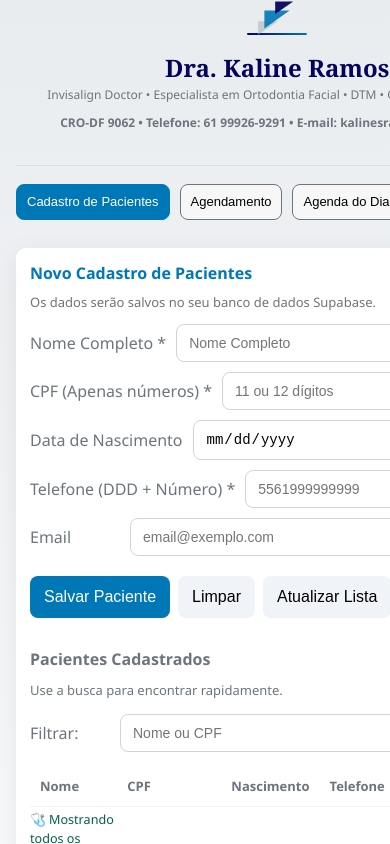
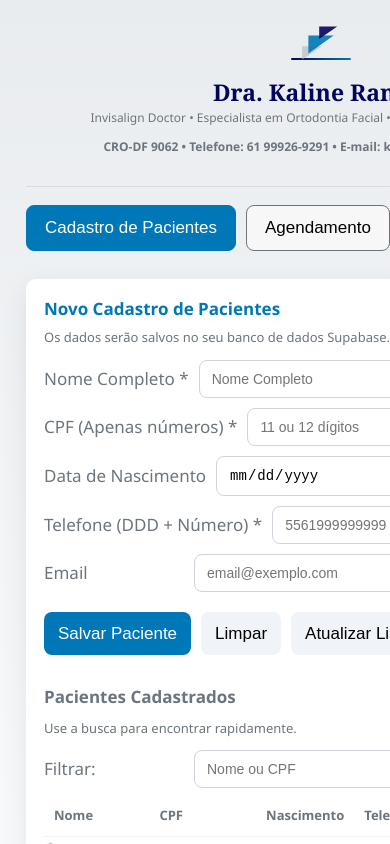
Before and after one commit to Carmelramos/agenda-dra-kaline-ramos, a plain HTML site: page index.html in a window 390 px wide. Drawn offline with Linux system fonts and the light colour scheme; no server answers.

Commit message:
otimizando css

```diff
--- a/index.html
+++ b/index.html
@@ -4,7 +4,7 @@
   <meta charset="utf-8" />
   <meta name="viewport" content="width=device-width, initial-scale=1.0, maximum-scale=1.0, user-scalable=no, viewport-fit=cover">
   <title>Agenda • Dra. Kaline Ramos</title>
-  <link rel="stylesheet" href="styles.css" />
+  <link rel="stylesheet" href="styles-compact.css" />
   <link rel="icon" type="image/x-icon" href="favicon.ico?v=1">
   <link rel="manifest" href="manifest.json">
   <meta name="theme-color" content="#0077b6">
--- /dev/null
+++ b/styles-compact.css
@@ -0,0 +1,244 @@
+:root {
+  --bg: #f8f9fa;
+  --card: #ffffff;
+  --accent: #0077b6;
+  --accent-dark: #03045e;
+  --muted: #6c757d;
+  --success: #28a745;
+  --danger: #dc3545;
+  --shadow: 0 8px 28px rgba(0, 0, 0, 0.08);
+  --radius: 10px;
+
+  --color-30min: #f3e8ff;
+  --color-60min: #f0f9fa;
+  --border-30min: #b39ddb;
+  --border-60min: #ced4da;
+
+  font-family: "Segoe UI", Roboto, Arial, sans-serif;
+}
+
+/* RESET GLOBAL */
+* { box-sizing: border-box; }
+html, body {
+  width: 100%;
+  height: 100%;
+  max-width: 100%;
+  margin: 0;
+  padding: 0;
+  color: #212529;
+  background: linear-gradient(180deg, #e9ecef 0%, var(--bg) 100%);
+  -webkit-font-smoothing: antialiased;
+  -moz-osx-font-smoothing: grayscale;
+  -webkit-text-size-adjust: 100%;
+  touch-action: manipulation;
+  overscroll-behavior: none;
+  overflow-x: hidden;
+  background-attachment: fixed;
+  transform: translateZ(0);
+  backface-visibility: hidden;
+}
+
+/* TOPO */
+.topbar {
+  display: flex;
+  align-items: center;
+  justify-content: space-between;
+  padding: 25px 30px;
+  border-bottom: 1px solid rgba(0,0,0,0.08);
+  background: transparent;
+}
+.brand {
+  display: flex;
+  justify-content: space-between;
+  align-items: center;
+  width: 100%;
+}
+.brand-left {
+  display: flex;
+  align-items: center;
+}
+.triangles {
+  display: flex;
+  align-items: center;
+  justify-content: center;
+  margin-right: 40px;
+  position: relative;
+  transform: rotate(-90deg);
+  transition: transform 0.4s ease;
+  cursor: pointer;
+  animation: subtleFloat 6s ease-in-out infinite alternate;
+}
+.t {
+  width: 0; height: 0;
+  border-style: solid;
+  transition: transform 0.6s ease, opacity 0.6s ease, filter 0.6s ease;
+  opacity: 0.9;
+  position: absolute;
+}
+.t1 { border-width: 0 22px 32px 0; border-color: transparent #adb5bd transparent transparent; transform: translate(-25px,-15px); opacity: .6; z-index:1; }
+.t2 { border-width: 0 28px 42px 0; border-color: transparent var(--accent) transparent transparent; transform: translate(-8px,0); z-index:2; }
+.t3 { border-width: 0 20px 30px 0; border-color: transparent var(--accent-dark) transparent transparent; transform: translate(12px,12px); z-index:3; }
+.triangles:hover .t1 { transform: translate(5px,0) scale(1.05); opacity:.8; }
+.triangles:hover .t2 { transform: translate(10px,0) scale(1.08); filter:brightness(1.1); }
+.triangles:hover .t3 { transform: translate(15px,0) scale(1.1); filter:brightness(1.15); }
+@keyframes subtleFloat { from{transform:rotate(-90deg) translateY(0);} to{transform:rotate(-90deg) translateY(-2px);} }
+
+.brand-texts { flex: 1; }
+.brand-texts h1 {
+  font-family: Georgia, "Times New Roman", Times, serif;
+  font-size: 32px;
+  color: var(--accent-dark);
+  font-weight: 600;
+  margin: 0;
+}
+.brand-texts .subtitle {
+  font-size: 14px;
+  color: var(--muted);
+  font-weight: 500;
+  margin-top: 2px;
+}
+
+/* CONTAINER */
+.container {
+  max-width: 980px;
+  margin: 28px auto 60px;
+  display: grid;
+  grid-template-columns: 1fr;
+  gap: 18px;
+  padding: 0 18px;
+  width: 100%;
+  box-sizing: border-box;
+}
+
+/* ABAS */
+.tabs-nav {
+  display: flex;
+  gap: 10px;
+  padding-bottom: 10px;
+  flex-wrap: wrap;
+}
+.tab-btn {
+  padding: 10px 18px;
+  border: 1px solid var(--muted);
+  border-radius: 8px;
+  background: #f7f7f7;
+  cursor: pointer;
+  font-weight: 500;
+  transition: all .2s;
+}
+.tab-btn.active { background: var(--accent); color: white; border-color: var(--accent); }
+
+/* CARD */
+.card {
+  background: var(--card);
+  padding: 18px;
+  border-radius: var(--radius);
+  box-shadow: var(--shadow);
+}
+
+/* TIPOGRAFIA */
+h2 { margin:0 0 6px; color:var(--accent); font-size:18px; }
+h3 { font-size:16px; margin:0 0 10px; color:var(--muted); }
+label { min-width:140px; font-size:14px; color:var(--muted); }
+.row { display:flex; flex-wrap:wrap; gap:10px; align-items:center; margin-top:10px; }
+
+/* INPUTS */
+input, textarea {
+  padding:10px 12px;
+  border-radius:8px;
+  border:1px solid #ced4da;
+  background:#fff;
+  flex:1;
+  font-size:14px;
+  min-width:180px;
+}
+textarea { resize:vertical; }
+
+/* BOTÕES */
+button {
+  padding:10px 14px;
+  border-radius:8px;
+  border:0;
+  background:#e9ecef;
+  cursor:pointer;
+  transition:background .2s;
+}
+button.primary { background:var(--accent); color:white; }
+button.secondary { background:#f0f3f8; }
+button:disabled { opacity:.6; cursor:not-allowed; }
+
+.muted { color:var(--muted); font-size:13px; margin-top:8px; }
+
+/* TABELAS */
+.appointments-card table, #registeredPatientsTable {
+  width:100%; border-collapse:collapse; margin-top:8px; font-size:14px;
+}
+.appointments-card th, .appointments-card td, #registeredPatientsTable th, #registeredPatientsTable td {
+  padding:10px; border-bottom:1px solid #f1f3f6; text-align:left;
+}
+.appointments-card th, #registeredPatientsTable th {
+  font-weight:600; color:var(--muted); font-size:13px;
+}
+tr.duration-30 { background:var(--color-30min); border-color:var(--border-30min); }
+tr.duration-60 { background:var(--color-60min); border-color:var(--border-60min); }
+
+/* MODAL */
+.modal {
+  position:fixed;
+  inset:0;
+  display:flex!important;
+  align-items:center;
+  justify-content:center;
+  background:rgba(10,15,10,0.45);
+  z-index:1000;
+  opacity:1;
+  transition:opacity .25s ease-in-out;
+}
+.modal.hidden { display:none!important; opacity:0; }
+.modal-content {
+  background:var(--card);
+  padding:18px;
+  border-radius:10px;
+  max-width:520px;
+  width:92%;
+  box-shadow:var(--shadow);
+}
+.modal-actions { display:flex; gap:8px; justify-content:flex-end; margin-top:12px; }
+.btn { padding:8px 12px; border-radius:8px; border:0; cursor:pointer; background:#eef2f7; }
+.btn.wa { background:#25D366; color:white; }
+
+/* FOOTER */
+.footer { font-size:12px; color:var(--muted); text-align:center; padding:18px; margin-top:6px; }
+.heart { display:inline-block; animation:pulseHeart 2.5s ease-in-out infinite; transform-origin:center; }
+@keyframes pulseHeart { 0%,100%{transform:scale(1);opacity:.9;} 50%{transform:scale(1.2);opacity:1;} }
+
+/* --------------------------------------------------------
+   RESPONSIVIDADE
+---------------------------------------------------------*/
+@media (max-width: 900px) {
+  .container { padding:0 10px; }
+  .booking-grid, .daily-view-grid { grid-template-columns:1fr; }
+  .timeline-preview, .daily-timeline-preview { border-left:none; padding-left:0; margin-top:20px; }
+}
+@media (max-width: 768px) {
+  .topbar { padding:20px; }
+  .brand-texts h1 { font-size:26px; }
+  .brand-texts .subtitle { font-size:13px; }
+  .container { padding:0 16px; }
+}
+@media (max-width: 480px) {
+  html { font-size:17px; scroll-behavior:smooth; }
+  body { font-size:16px; line-height:1.5; padding:0 10px; }
+  h1,h2,h3,label,p,button { font-size:1rem; line-height:1.4; }
+  .topbar { padding:12px 8px; flex-wrap:wrap; text-align:center; flex-direction:column; align-items:center; }
+  .brand { flex-direction:column; gap:6px; }
+  .brand-left { flex-direction:column; align-items:center; gap:8px; position:relative; z-index:2; }
+  .triangles { order:-1; transform:rotate(-90deg) scale(.9); margin:0 auto 10px; animation:none; z-index:1; }
+  .brand-left::before { content:""; display:block; width:60px; height:2px; background:linear-gradient(90deg,var(--accent-dark),var(--accent)); border-radius:1px; margin-bottom:8px; }
+  .t1 { border-width:0 15px 22px 0; transform:translate(-15px,-10px); }
+  .t2 { border-width:0 20px 28px 0; transform:translate(-5px,0); }
+  .t3 { border-width:0 14px 20px 0; transform:translate(8px,8px); }
+  .brand-texts { text-align:center; }
+  .brand-texts h1 { font-size:23px; }
+  .brand-texts .subtitle { font-size:12px; }
+}
--- a/styles.css
+++ b/styles.css
@@ -847,3 +847,61 @@ html, body {
     font-size: 24px;
   }
 }
+
+/* --------------------------------------------------------
+   🔹 Correção Final: Evitar corte e piscar de redimensionamento no mobile
+---------------------------------------------------------*/
+html, body {
+  width: 100%;
+  max-width: 100%;
+  height: 100%;
+  overflow-x: hidden;
+  margin: 0;
+  padding: 0;
+  -webkit-text-size-adjust: 100%;
+  touch-action: manipulation;
+  overscroll-behavior: none;
+  background-attachment: fixed; /* evita o flick de reload */
+}
+
+body {
+  transform: translateZ(0); /* força re-render suave e impede o piscar */
+  backface-visibility: hidden;
+}
+
+/* Garante que o container ocupe 100% e não cause reflow */
+main.container, .container, .card {
+  width: 100%;
+  max-width: 100%;
+  box-sizing: border-box;
+  margin: 0 auto;
+}
+
+/* Refina leitura e toque em dispositivos móveis */
+@media (max-width: 480px) {
+  html {
+    font-size: 17px;
+    scroll-behavior: smooth;
+  }
+
+  body {
+    font-size: 16px;
+    line-height: 1.5;
+  }
+
+  h1, h2, h3, label, p, button {
+    font-size: 1rem;
+  }
+
+  .topbar {
+    padding: 12px 8px;
+  }
+
+  .card {
+    border-radius: 10px;
+  }
+
+  .brand-texts h1 {
+    font-size: 23px;
+  }
+}
```
